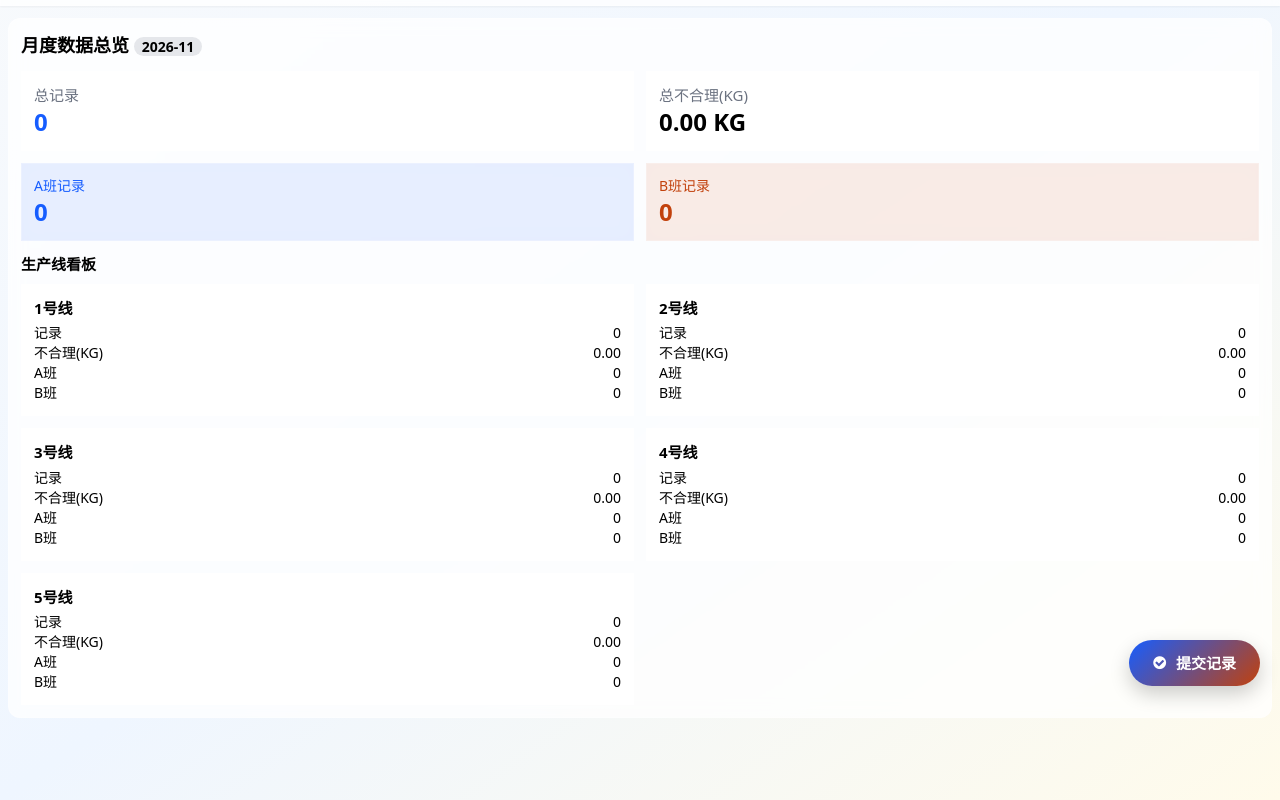
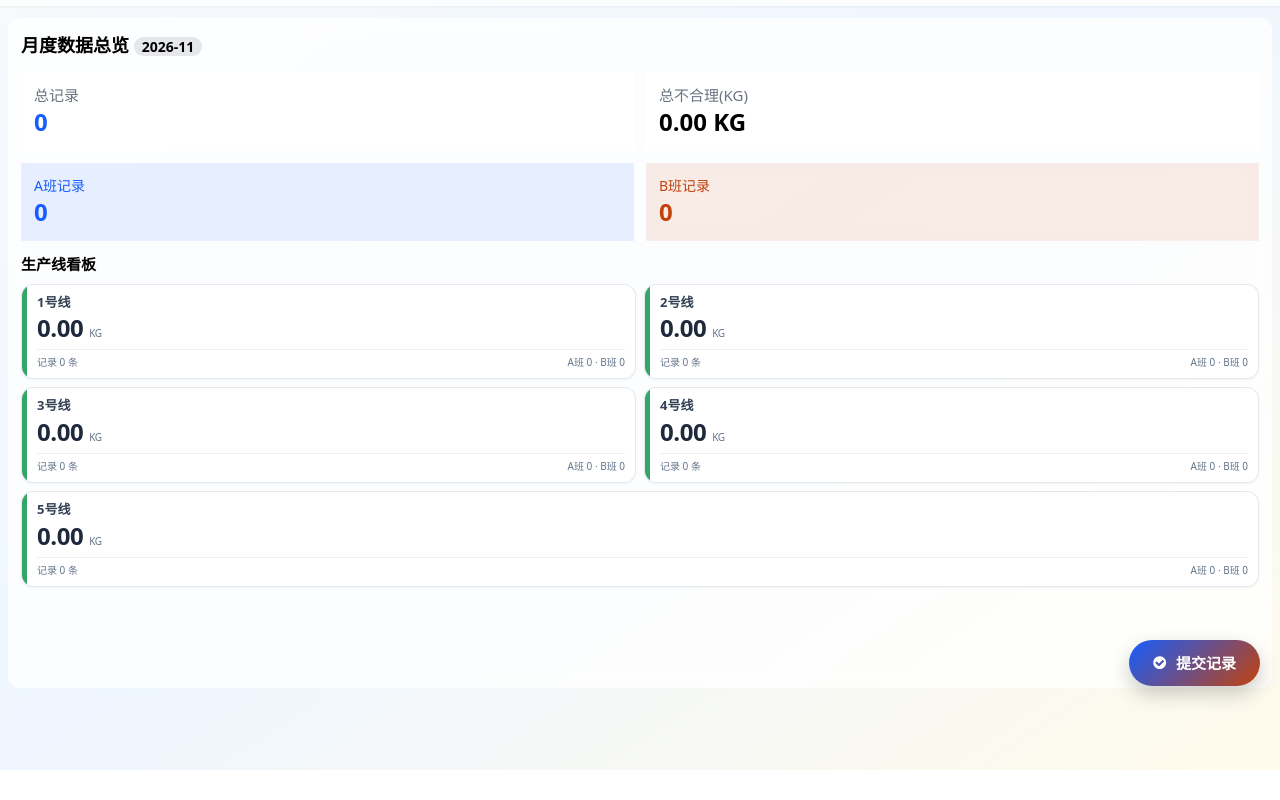
Before and after one commit to lei56602-glitch/Huiliao-Statistics, a plain HTML site: page app/src/main/assets/index.html in a window 1280 px wide. Both pictures are taken after a click on the button "看板". Shown: the part 90-890 px from the top of the page. After the commit the page ends 860 px from the top, so only its background shows below. Drawn offline with nearby package versions, Linux system fonts and the light colour scheme.

Commit message:
Redesign production line dashboard cards

```diff
--- a/app/src/main/assets/index.html
+++ b/app/src/main/assets/index.html
@@ -29,6 +29,69 @@
     }
     .float-submit-btn:active { transform: scale(0.96); }
     @media (max-width: 640px) { .float-submit-btn { padding: 10px 18px; font-size: 14px; } }
+    /* 生产线看板：紧凑双列卡片，底部留出悬浮提交按钮空间 */
+    .line-dashboard-grid {
+      display: grid;
+      grid-template-columns: repeat(2, minmax(0, 1fr));
+      gap: 8px;
+      padding-bottom: 88px;
+    }
+    .line-dashboard-card {
+      display: flex;
+      min-width: 0;
+      overflow: hidden;
+      border: 1px solid rgba(148, 163, 184, 0.24);
+      border-radius: 12px;
+      background: rgba(255, 255, 255, 0.88);
+      box-shadow: 0 1px 3px rgba(15, 23, 42, 0.05);
+    }
+    .line-dashboard-card:last-child:nth-child(odd) {
+      grid-column: 1 / -1;
+    }
+    .line-dashboard-color {
+      flex: 0 0 5px;
+    }
+    .line-dashboard-content {
+      flex: 1;
+      min-width: 0;
+      padding: 9px 10px;
+    }
+    .line-dashboard-name {
+      color: #334155;
+      font-size: 13px;
+      font-weight: 700;
+      line-height: 1.3;
+    }
+    .line-dashboard-weight {
+      margin-top: 4px;
+      color: #1e293b;
+      font-size: clamp(19px, 5vw, 24px);
+      font-weight: 800;
+      line-height: 1.15;
+      letter-spacing: -0.4px;
+      overflow-wrap: anywhere;
+    }
+    .line-dashboard-unit {
+      color: #64748b;
+      font-size: 10px;
+      font-weight: 500;
+    }
+    .line-dashboard-meta {
+      display: flex;
+      flex-wrap: wrap;
+      justify-content: space-between;
+      gap: 3px 8px;
+      margin-top: 7px;
+      padding-top: 6px;
+      border-top: 1px solid #edf0f3;
+      color: #64748b;
+      font-size: 10px;
+      line-height: 1.35;
+    }
+    @media (max-width: 360px) {
+      .line-dashboard-content { padding: 8px 7px; }
+      .line-dashboard-meta { font-size: 9px; }
+    }
     .abnormal-type-options {
       display: grid;
       grid-template-columns: repeat(3, minmax(0, 1fr));
@@ -148,7 +211,7 @@
   </section>
 
   <!-- 看板 -->
-  <section id="dashboard" class="tab-content hidden"><div class="glass rounded-xl p-3"><h2 class="text-lg font-bold">月度数据总览 <span id="dashboardMonth" class="text-sm bg-gray-200 px-2 rounded-full"></span></h2><div class="grid grid-cols-2 gap-3 my-3"><div class="glass p-3"><div class="text-gray-500">总记录</div><div id="totalRecordCount" class="text-2xl font-bold text-primary">0</div></div><div class="glass p-3"><div class="text-gray-500">总不合理(KG)</div><div id="totalUnreasonableWeight" class="text-2xl font-bold text-danger">0.00</div></div><div class="glass p-3 team-A"><div class="text-sm">A班记录</div><div id="teamATotal" class="text-2xl font-bold">0</div></div><div class="glass p-3 team-B"><div class="text-sm">B班记录</div><div id="teamBTotal" class="text-2xl font-bold">0</div></div></div><h2 class="font-bold">生产线看板</h2><div id="lineDashboardContainer" class="grid grid-cols-1 sm:grid-cols-2 gap-3 mt-2"></div></div></section>
+  <section id="dashboard" class="tab-content hidden"><div class="glass rounded-xl p-3"><h2 class="text-lg font-bold">月度数据总览 <span id="dashboardMonth" class="text-sm bg-gray-200 px-2 rounded-full"></span></h2><div class="grid grid-cols-2 gap-3 my-3"><div class="glass p-3"><div class="text-gray-500">总记录</div><div id="totalRecordCount" class="text-2xl font-bold text-primary">0</div></div><div class="glass p-3"><div class="text-gray-500">总不合理(KG)</div><div id="totalUnreasonableWeight" class="text-2xl font-bold text-danger">0.00</div></div><div class="glass p-3 team-A"><div class="text-sm">A班记录</div><div id="teamATotal" class="text-2xl font-bold">0</div></div><div class="glass p-3 team-B"><div class="text-sm">B班记录</div><div id="teamBTotal" class="text-2xl font-bold">0</div></div></div><h2 class="font-bold">生产线看板</h2><div id="lineDashboardContainer" class="line-dashboard-grid mt-2"></div></div></section>
 
   <!-- 排行 -->
   <section id="rank" class="tab-content hidden"><div class="glass rounded-xl p-3"><div class="grid lg:grid-cols-3 gap-3"><div class="glass p-3"><h3 class="font-bold"><i class="fa fa-users"></i> 班组排行</h3><div id="teamRankContainer" class="space-y-2 mt-2"></div></div><div class="glass p-3"><h3 class="font-bold"><i class="fa fa-industry"></i> 线别排行</h3><div id="lineRankContainer" class="space-y-2 mt-2"></div></div><div class="glass p-3"><h3 class="font-bold"><i class="fa fa-user"></i> 人员排行</h3><div id="personRankContainer" class="space-y-2 mt-2"></div></div></div><div class="mt-3 glass p-3"><h3 class="font-bold">总异常类型分布图 (KG)</h3><div class="h-52"><canvas id="abnormalTypeChart"></canvas></div><div id="totalChartLegend" class="grid grid-cols-2 gap-1 text-sm mt-2"></div></div><div class="mt-3 grid lg:grid-cols-2 gap-3"><div class="glass p-3"><h3 class="font-bold text-teamA">A班异常分布</h3><div class="h-44"><canvas id="teamAChart"></canvas></div><div id="teamAChartLegend" class="text-sm mt-1"></div></div><div class="glass p-3"><h3 class="font-bold text-teamB">B班异常分布</h3><div class="h-44"><canvas id="teamBChart"></canvas></div><div id="teamBChartLegend" class="text-sm mt-1"></div></div></div></div></section>
@@ -258,11 +321,59 @@
     document.getElementById('teamATotal').innerText = records.filter(r=>r.team==='A班').length;
     document.getElementById('teamBTotal').innerText = records.filter(r=>r.team==='B班').length;
     document.getElementById('dashboardMonth').innerText = currentViewMonth;
+
+    const lineStats = lines.map(line => {
+      const lineRecs = records.filter(r=>r.productionLine===line);
+      const weight = lineRecs.reduce((sum,r)=>sum+(+r.totalUnreasonable||0),0);
+      return {
+        line,
+        records: lineRecs,
+        weight,
+        count: lineRecs.length,
+        aCount: lineRecs.filter(r=>r.team==='A班').length,
+        bCount: lineRecs.filter(r=>r.team==='B班').length
+      };
+    });
+    const weights = lineStats.map(item=>item.weight);
+    const minWeight = weights.length ? Math.min(...weights) : 0;
+    const maxWeight = weights.length ? Math.max(...weights) : 0;
+    const palette = [
+      {at:0, color:'#35A66A'},
+      {at:0.25, color:'#91B96B'},
+      {at:0.5, color:'#E8BD42'},
+      {at:0.75, color:'#ED8535'},
+      {at:1, color:'#D94343'}
+    ];
+    const getRiskColor = weight => {
+      if (maxWeight <= 0) return '#35A66A';
+      if (maxWeight === minWeight) return '#E8BD42';
+      const ratio = (weight-minWeight)/(maxWeight-minWeight);
+      for (let i=1; i<palette.length; i++) {
+        if (ratio <= palette[i].at) {
+          const left=palette[i-1], right=palette[i];
+          const t=(ratio-left.at)/(right.at-left.at);
+          const hexToRgb=hex=>[1,3,5].map(pos=>parseInt(hex.slice(pos,pos+2),16));
+          const a=hexToRgb(left.color), b=hexToRgb(right.color);
+          const rgb=a.map((value,index)=>Math.round(value+(b[index]-value)*t));
+          return '#'+rgb.map(value=>value.toString(16).padStart(2,'0')).join('');
+        }
+      }
+      return '#D94343';
+    };
     const cont = document.getElementById('lineDashboardContainer');
-    cont.innerHTML = lines.map(line => {
-      const lineRecs = records.filter(r=>r.productionLine===line);
-      const w = lineRecs.reduce((s,r)=>s+(+r.totalUnreasonable||0),0).toFixed(2);
-      return `<div class="glass p-3"><div class="font-bold">${line}</div><div class="text-sm mt-1"><div class="flex justify-between"><span>记录</span><span>${lineRecs.length}</span></div><div class="flex justify-between"><span>不合理(KG)</span><span class="text-danger">${w}</span></div><div class="flex justify-between"><span>A班</span><span>${lineRecs.filter(r=>r.team==='A班').length}</span></div><div class="flex justify-between"><span>B班</span><span>${lineRecs.filter(r=>r.team==='B班').length}</span></div></div></div>`;
+    cont.innerHTML = lineStats.map(item => {
+      const color = getRiskColor(item.weight);
+      return `<div class="line-dashboard-card">
+        <div class="line-dashboard-color" style="background:${color}"></div>
+        <div class="line-dashboard-content">
+          <div class="line-dashboard-name">${item.line}</div>
+          <div class="line-dashboard-weight">${item.weight.toFixed(2)} <span class="line-dashboard-unit">KG</span></div>
+          <div class="line-dashboard-meta">
+            <span>记录 ${item.count} 条</span>
+            <span>A班 ${item.aCount} · B班 ${item.bCount}</span>
+          </div>
+        </div>
+      </div>`;
     }).join('');
   }
 
```
